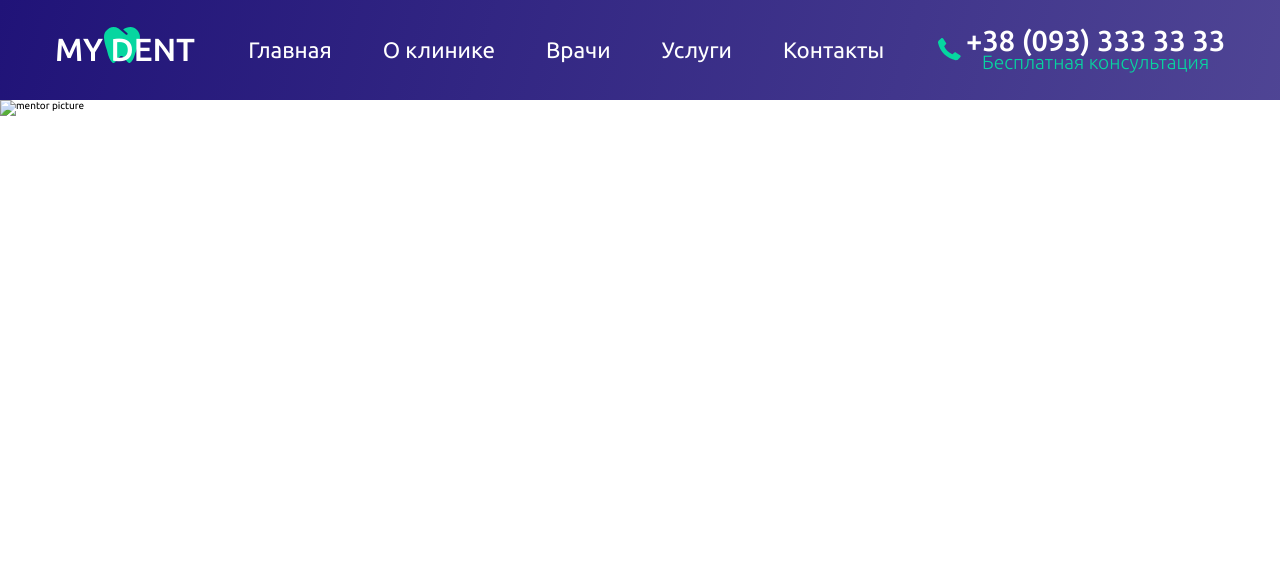
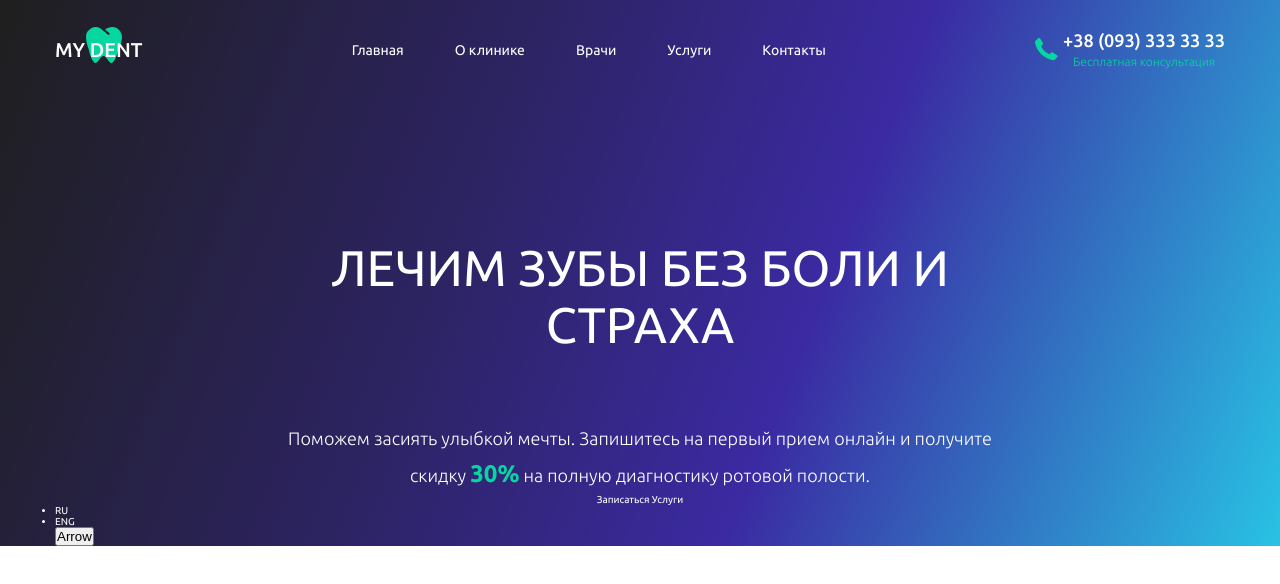
Before and after one commit to TolmaSh/MyDent, a plain HTML site: page docs/index.html in a window 1280 px wide. Drawn offline with Linux system fonts and the light colour scheme.

Commit message:
feat: general section

```diff
--- /dev/null
+++ b/app/scss/blocks/general.scss
@@ -0,0 +1,32 @@
+.general {
+  color: #fff;
+  &__wrapper {
+    display: flex;
+    flex-direction: column;
+    justify-content: center;
+    align-items: center;
+    margin-top: 170px;
+  }
+  &__title {
+    font-size: $large-font;
+    line-height: 57px;
+    text-align: center;
+    font-weight: 400;
+    max-width: 653px;
+    text-transform: uppercase;
+  }
+  &__subtitle {
+    margin-top: 70px;
+    font-size: 1.8rem;
+    font-weight: 300;
+    line-height: 31px;
+    max-width: 720px;
+    text-align: center;
+    &>span {
+      font-size: 2.4rem;
+      line-height: 40px;
+      color: var(--accent-color);
+      font-weight: 700;
+    }
+  }
+}
--- a/app/scss/blocks/header.scss
+++ b/app/scss/blocks/header.scss
@@ -1,5 +1,4 @@
 .header {
-  background: linear-gradient(105.47deg, #201378 -0.09%, rgba(32, 19, 120, 0.76) 113.87%);  height: 100px;
   padding-top: 30px;
   &__wrapper {
     display: flex;
@@ -33,9 +32,7 @@
   }
 
   &__nav {
-    font-size: 1.4rem;
-    font-weight: 400;
-    line-height: 16px;
+
 
     &-list {
       display: flex;
@@ -47,6 +44,9 @@
       &>a {
         color: var(--main-color);
         text-decoration: none;
+        font-size: 1.4rem;
+        font-weight: 400;
+        line-height: 16px;
       }
     }
   }
--- a/app/scss/main.scss
+++ b/app/scss/main.scss
@@ -7,7 +7,7 @@
   --main-color: #fff;
   --accent-color: #06D6A0;
 }
-body {
+html,body {
   font-size: 10px;
   font-family: 'Ubuntu', sans-serif;
 }
@@ -15,6 +15,10 @@ body {
   max-width: 1170px;
   margin: 0 auto;
 }
+.head-bg {
+  background: linear-gradient(111.34deg, rgba(0, 0, 0, 0.8) 0%, rgba(17, 6, 85, 0.8) 36.63%, rgba(35, 14, 164, 0.8) 62.72%, rgba(0, 209, 255, 0.736) 100%), linear-gradient(0deg, rgba(0, 0, 0, 0.4), rgba(0, 0, 0, 0.4));
+}
 //подключаем БЭМ блоки
 @import 'blocks/test';
 @import 'blocks/header';
+@import 'blocks/general';
--- a/docs/index.html
+++ b/docs/index.html
@@ -4,10 +4,11 @@
   <meta charset="UTF-8">
   <meta name="viewport" content="width=device-width, initial-scale=1.0">
   <title>MyDent</title>
-    <link rel="stylesheet" href="css/main.css?t=1650129398499">
+  <link rel="stylesheet" href="css/main.css?t=1650302814239">
 </head>
 
 <body>
+
 <!--    <svg>-->
 <!--        <use xlink:href="img/icons/sprite.svg#clock"></use>-->
 <!--    </svg>-->
@@ -18,7 +19,7 @@
 <!--        <use xlink:href="img/icons/sprite.svg#clouds-fill"></use>-->
 <!--    </svg>-->
 <!-- пример подключения картинок, и html-блоков, удалить перед началом работы -->
-    <div class="bem">
+<div class="head-bg">
   <!-- подключаем шапку -->
   <header class="header">
   <div class="container">
@@ -51,13 +52,33 @@
     </div>
   </div>
 </header>
+  <main class="main">
+    <section class="general">
+  <div class="container">
+    <div class="general__wrapper">
+      <h1 class="general__title">
+        Лечим зубы без боли и страха
+      </h1>
+      <h3 class="general__subtitle">
+        Поможем засиять улыбкой мечты. Запишитесь на первый прием онлайн и получите скидку <span>30%</span> на полную диагностику
+        ротовой полости.
+      </h3>
+      <div class="general__buttons">
+        <a >Записаться</a>
+        <a> Услуги</a>
+      </div>
+    </div>
+    <div class="general__footer">
+      <ul class="general__language">
+        <li class="general__language-item">RU</li>
+        <li class="general__language-item">ENG</li>
+      </ul>
+      <button>Arrow</button>
+    </div>
+  </div>
 
-
-
-<!--        <div class="test__content">-->
-<picture><source srcset="img/mentor.avif" type="image/avif"><source srcset="img/mentor.webp" type="image/webp"><img class="test__img" src="img/mentor.jpg" alt="mentor picture"></picture>
-<!--            <div class="test__pic"></div>-->
-<!--        </div>-->
+</section>
+  </main>
 
   <!-- подключаем подвал -->
 
@@ -66,7 +87,7 @@
 
 
 <!-- подключаем js -->
-    <script src="js/main.js?t=1650129398499"></script>
+<script src="js/main.js?t=1650302814239"></script>
 </body>
 
 </html>
```
Also changed, not shown: app/html/blocks/general.html (added, +25 -0 lines), app/html/index.html (+5 -8 lines), docs/css/main.css. Lines whose indentation alone changed are shown as unchanged.
